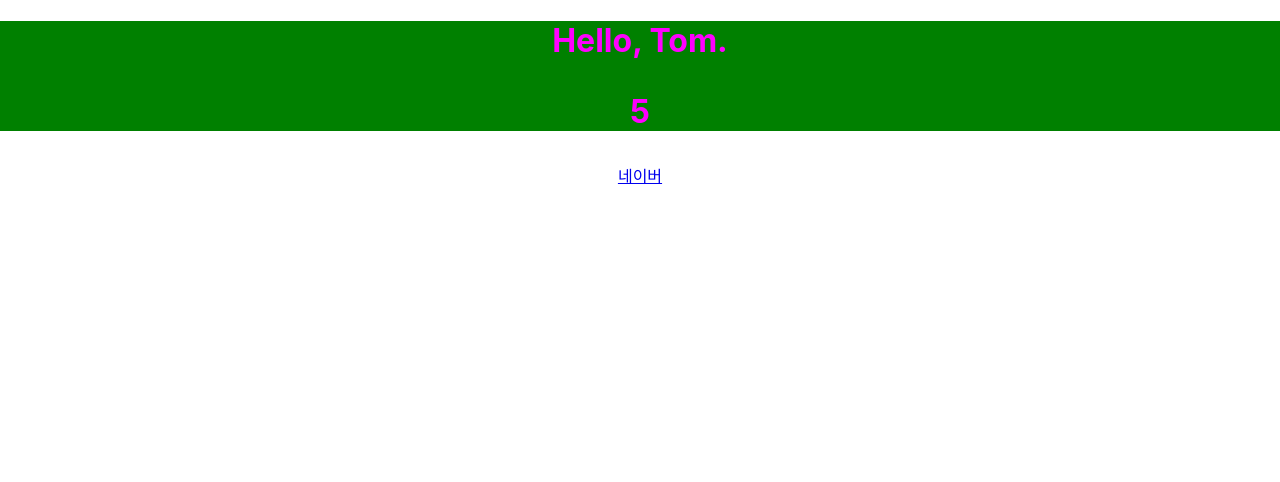
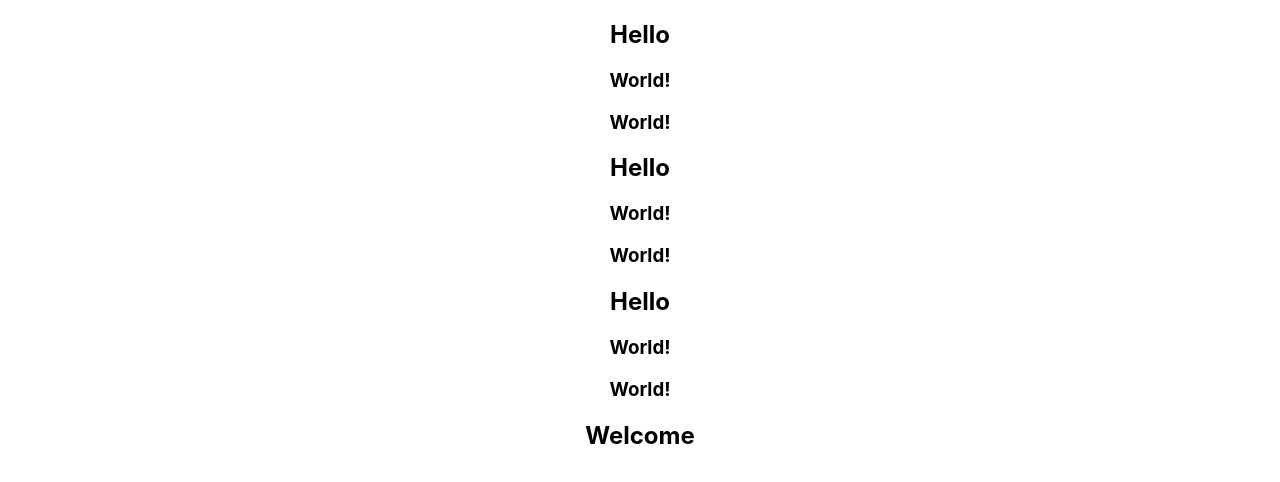
Before and after one commit to JavaScript-221B/react-first, a React (Create React App) app in the folder ksy/voca/: page / in a window 1280 px wide. Shown: the top 482 px of the page. Built offline with nearby package versions, Linux system fonts and the light colour scheme.

Commit message:
Add: 04. 첫 컴포넌트 만들기

```diff
--- a/ksy/voca/src/App.js
+++ b/ksy/voca/src/App.js
@@ -1,4 +1,6 @@
 import './App.css';
+import Hello from './component/Hello';
+import Welcome from './component/Welcome';
 
 function App() {
   const name = "Tom";
@@ -8,15 +10,10 @@
   };
   return (
     <div className="App">
-      <h1
-        style={{
-          color: "#f0f",
-          backgroundColor: "green",
-        }}
-      >
-        Hello, {name}.<p>{2 + 3}</p>
-      </h1>
-      <a href={naver.url}>{naver.name}</a>
+      <Hello />
+      <Hello />
+      <Hello />
+      <Welcome />
     </div>
   );
 }
--- /dev/null
+++ b/ksy/voca/src/component/Hello.js
@@ -0,0 +1,19 @@
+// const Hello = () => {
+//     <p>Hello</p>;
+// };
+
+// export default Hello;
+
+
+
+import World from './World';
+
+export default function Hello() {
+    return (
+        <div>
+            <h2>Hello</h2>
+            <World />
+            <World />
+        </div>
+    );
+}
--- /dev/null
+++ b/ksy/voca/src/component/Welcome.js
@@ -0,0 +1,3 @@
+export default function Welcome() {
+    return <h2>Welcome</h2>;
+}
--- /dev/null
+++ b/ksy/voca/src/component/World.js
@@ -0,0 +1,3 @@
+export default function World() {
+    return <h3>World!</h3>;
+}
```
